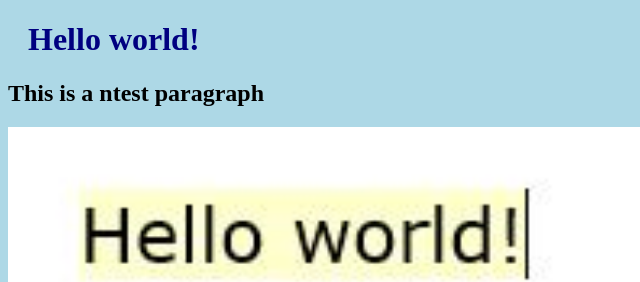
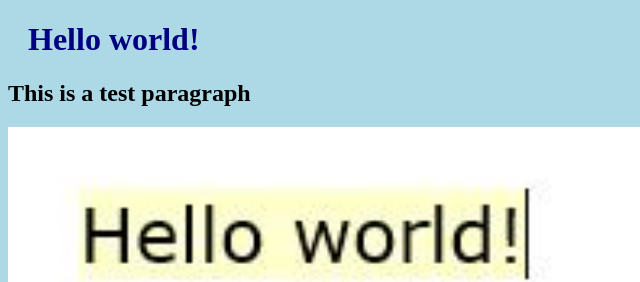
Before and after one commit to HKawale/Test1, a plain HTML site: page index.html in a window 1280 px wide. Shown: the top 282 px of the page, 0-640 px from the left. Drawn offline with Linux system fonts and the light colour scheme.

Commit message:
Update index.html
updated h2 heading

```diff
--- a/index.html
+++ b/index.html
@@ -7,7 +7,7 @@
 <body>
 
 <h1>Hello world!</h1>
-  <h2>This is a ntest paragraph</h2>
+  <h2>This is a test paragraph</h2>
 <div><img src="img_hello_world.jpg" alt="Hello World from Space" style="width:100%;max-width:640px"></div>
 <p>This is the first file in my new Git Repo.</p>
 <p>This line is here to show how merging works.</p>
```
